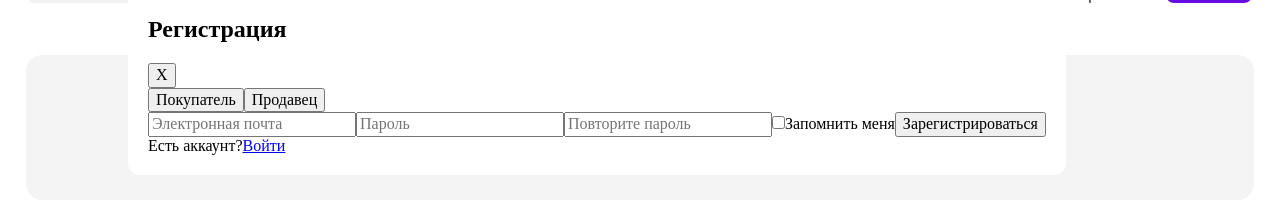
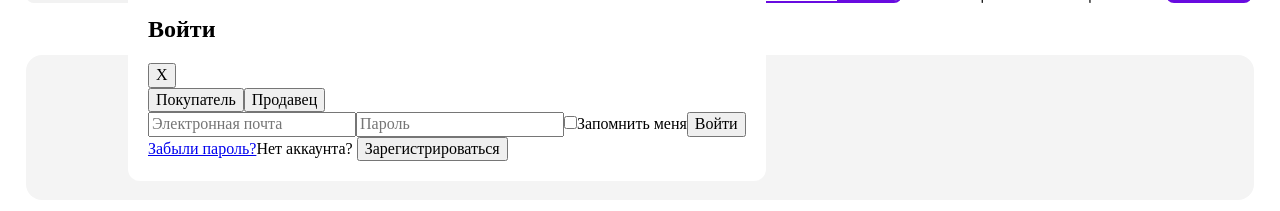
Before and after one commit to Marketplace-of-telegram-bots-for-retail/frontend, a React (Create React App) app: page / in a window 1280 px wide. Both pictures are taken after a click on the button "Зарегистрироваться". Shown: the part 104-315 px from the top of the page. Built offline with nearby package versions, Linux system fonts and the light colour scheme.

Commit message:
Toggle between login and signup views

```diff
--- a/src/components/AuthModal/AuthModal.jsx
+++ b/src/components/AuthModal/AuthModal.jsx
@@ -1,8 +1,9 @@
 import React, { useState } from 'react';
 import { Link } from 'react-router-dom';
 
-const AuthModal = ({ isLogin, onClose }) => {
-  const [userType, setUserType] = useState('Покупатель'); // 'Покупатель' or 'Продавец'
+const AuthModal = ({ onClose }) => {
+  const [isLogin, setIsLogin] = useState(true); // добавьте это состояние в AuthModal
+  const [userType, setUserType] = useState('Покупатель');
   const [email, setEmail] = useState('');
   const [password, setPassword] = useState('');
   const [confirmPassword, setConfirmPassword] = useState('');
@@ -20,7 +21,7 @@ const AuthModal = ({ isLogin, onClose }) => {
       formData.confirmPassword = confirmPassword;
     }
 
-    // Отправляем formData на сервер для аутентификации или регистрации.
+    // Отправить formData на сервер
   };
 
   return (
@@ -37,7 +38,7 @@ const AuthModal = ({ isLogin, onClose }) => {
       <input type="password" value={password} onChange={(e) => setPassword(e.target.value)} placeholder="Пароль" />
       {!isLogin && <input type="password" value={confirmPassword} onChange={(e) => setConfirmPassword(e.target.value)} placeholder="Повторите пароль" />}
       <label htmlFor="rememberMe">
-        <input id="rememberMe" type="checkbox" checked={rememberMe} onChange={() => setRememberMe((prev) => !prev)} />
+        <input id="rememberMe" type="checkbox" checked={rememberMe} onChange={() => setRememberMe(!rememberMe)} />
         Запомнить меня
       </label>
       <button type="submit" onClick={handleSubmit}>{isLogin ? 'Войти' : 'Зарегистрироваться'}</button>
@@ -47,14 +48,15 @@ const AuthModal = ({ isLogin, onClose }) => {
           <span>
             Нет аккаунта?
             {' '}
-            <Link to="/signup" onClick={() => onClose()}>Зарегистрироваться</Link>
+            <button type='submit' onClick={() => setIsLogin(false)}>Зарегистрироваться</button>
           </span>
         </div>
       ) : (
         <div>
           <span>
             Есть аккаунт?
-            <Link to="/signin" onClick={() => onClose()}>Войти</Link>
+            {' '}
+            <button type='submit' onClick={() => setIsLogin(true)}>Войти</button>
           </span>
         </div>
       )}
```
